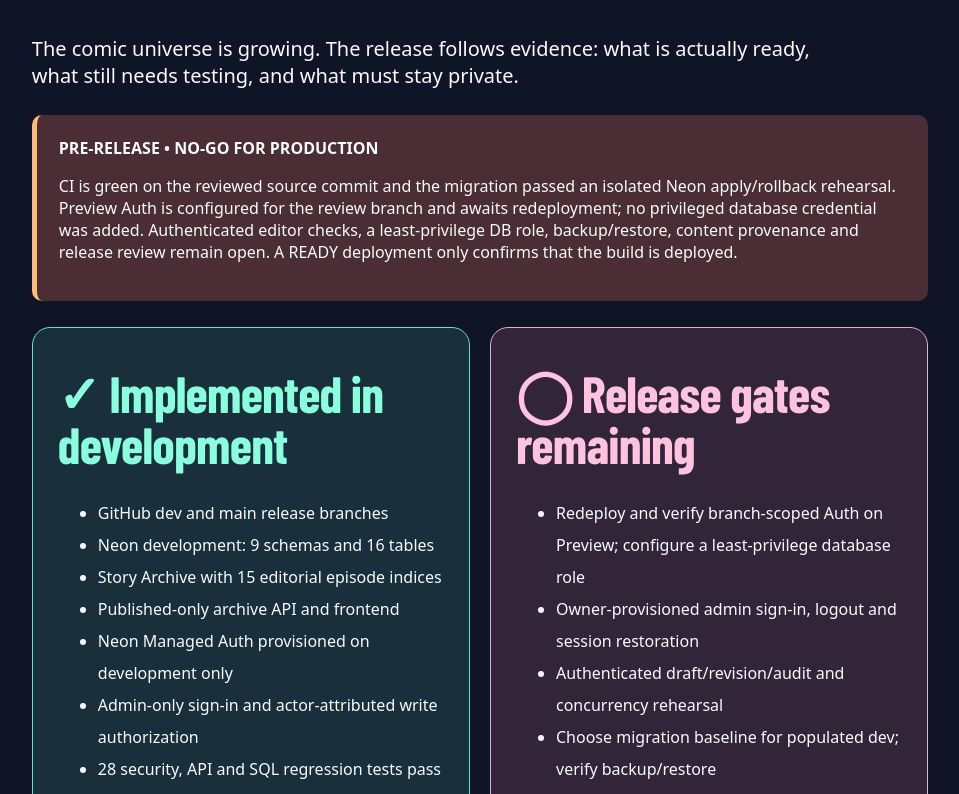
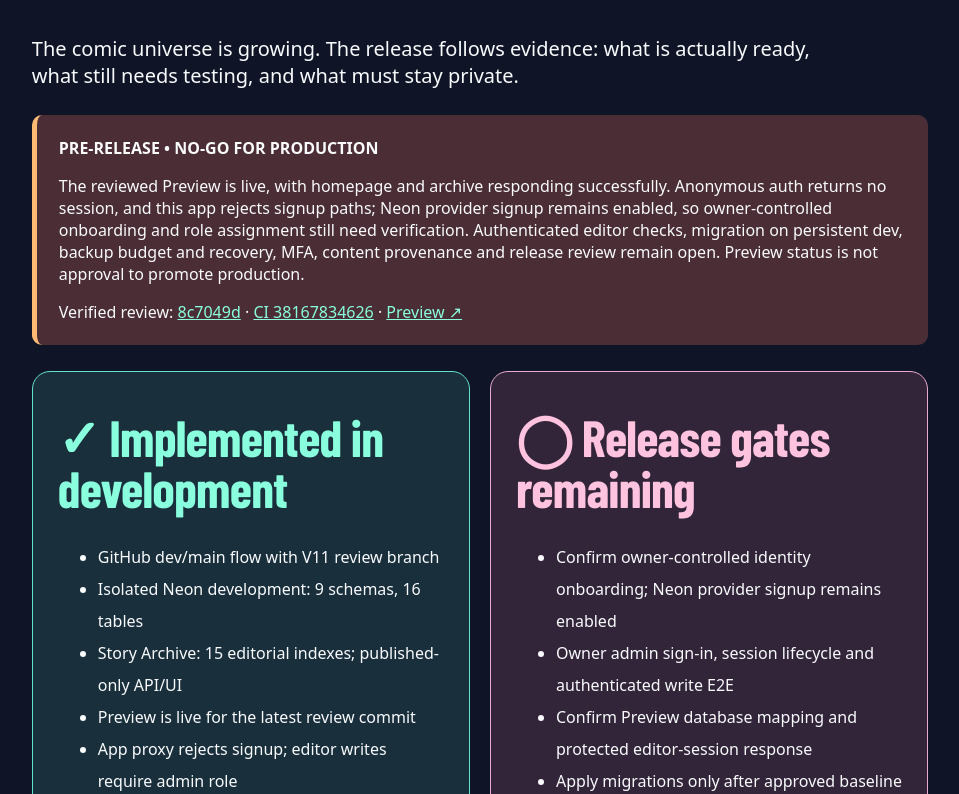
Before and after one commit to bjo163/monwitness-xii, a Next.js app: page /handover in a window 1280 px wide. Shown: the part 426-1220 px from the top of the page, without its empty margins (160-1119 px from the left). Built offline with nearby package versions, Linux system fonts and the light colour scheme; a web font is replaced by a local one.

Commit message:
docs: refresh visual release handover

```diff
--- a/app/handover/page.jsx
+++ b/app/handover/page.jsx
@@ -1,16 +1,16 @@
 import Link from "next/link";
 export const metadata={title:"MoonWitness XII — Release & Handover"};
-const done=["GitHub dev and main release branches","Neon development: 9 schemas and 16 tables","Story Archive with 15 editorial episode indices","Published-only archive API and frontend","Neon Managed Auth provisioned on development only","Admin-only sign-in and actor-attributed write authorization","28 security, API and SQL regression tests pass in CI"];
-const pending=["Redeploy and verify branch-scoped Auth on Preview; configure a least-privilege database role","Owner-provisioned admin sign-in, logout and session restoration","Authenticated draft/revision/audit and concurrency rehearsal","Choose migration baseline for populated dev; verify backup/restore","Rate limiting and MFA-capable production editor identity","Review Story Archive provenance and rights; resolve PR #2 and release gates"];
+const done=["GitHub dev/main flow with V11 review branch","Isolated Neon development: 9 schemas, 16 tables","Story Archive: 15 editorial indexes; published-only API/UI","Preview is live for the latest review commit","App proxy rejects signup; editor writes require admin role","Atomic editor write limit: 30 per actor per 15 minutes","CI: locked install, auth tests, migration check, audit and build"];
+const pending=["Confirm owner-controlled identity onboarding; Neon provider signup remains enabled","Owner admin sign-in, session lifecycle and authenticated write E2E","Confirm Preview database mapping and protected editor-session response","Apply migrations only after approved baseline reconciliation","Daily/30-day snapshots need a paid-plan budget; prove data restore","Choose MFA-capable identity; verify archive sources, credits and rights","Review PR #4, recheck PR #2 conflicts and rollback before release"];
 export default function HandoverPage(){return <main style={{background:"#0f1427",color:"#f8fafc",minHeight:"100vh",padding:"32px clamp(20px,5vw,80px)",fontFamily:"system-ui"}}>
-<nav style={{display:"flex",gap:22,flexWrap:"wrap"}}><Link href="/" style={{color:"#72e6ed"}}>← HOME</Link><Link href="/episodes" style={{color:"#72e6ed"}}>STORY ARCHIVE</Link><a style={{color:"#ffda73"}} href="https://github.com/bjo163/monwitness-xii/blob/dev/docs/HANDOVER_V11.md">HANDOVER DOCUMENT ↗</a></nav>
+<nav style={{display:"flex",gap:22,flexWrap:"wrap"}}><Link href="/" style={{color:"#72e6ed"}}>← HOME</Link><Link href="/episodes" style={{color:"#72e6ed"}}>STORY ARCHIVE</Link><a style={{color:"#ffda73"}} href="https://github.com/bjo163/monwitness-xii/blob/codex/v11-release-readiness/docs/HANDOVER_V11.md">HANDOVER DOCUMENT ↗</a></nav>
 <section style={{maxWidth:1050,margin:"72px auto 32px"}}><p style={{color:"#c9fa62",fontWeight:800,letterSpacing:3}}>RELEASE CONTROL • V11 HANDOVER EDITION</p>
 <h1 style={{fontSize:"clamp(42px,7vw,88px)",lineHeight:1.05,margin:"12px 0"}}>MISSION CONTROL <span style={{color:"#6ee6ef"}}>V11</span></h1>
 <p style={{fontSize:20,maxWidth:780}}>The comic universe is growing. The release follows evidence: what is actually ready, what still needs testing, and what must stay private.</p>
-<div style={{background:"#4a2d35",borderLeft:"5px solid #ffbb74",padding:22,margin:"26px 0",borderRadius:10}}><b>PRE-RELEASE • NO-GO FOR PRODUCTION</b><p>CI is green on the reviewed source commit and the migration passed an isolated Neon apply/rollback rehearsal. Preview Auth is configured for the review branch and awaits redeployment; no privileged database credential was added. Authenticated editor checks, a least-privilege DB role, backup/restore, content provenance and release review remain open. A READY deployment only confirms that the build is deployed.</p></div>
+<div style={{background:"#4a2d35",borderLeft:"5px solid #ffbb74",padding:22,margin:"26px 0",borderRadius:10}}><b>PRE-RELEASE • NO-GO FOR PRODUCTION</b><p>The reviewed Preview is live, with homepage and archive responding successfully. Anonymous auth returns no session, and this app rejects signup paths; Neon provider signup remains enabled, so owner-controlled onboarding and role assignment still need verification. Authenticated editor checks, migration on persistent dev, backup budget and recovery, MFA, content provenance and release review remain open. Preview status is not approval to promote production.</p><p style={{marginBottom:0}}>Verified review: <a style={{color:"#8affdd"}} href="https://github.com/bjo163/monwitness-xii/commit/8c7049d27705a8c3482b1f6cc207558c5bfb9eef">8c7049d</a> · <a style={{color:"#8affdd"}} href="https://github.com/bjo163/monwitness-xii/actions/runs/38167834626">CI 38167834626</a> · <a style={{color:"#8affdd"}} href="https://monwitness-xii-git-codex-v11-release-readiness-bjo163s-projects.vercel.app">Preview ↗</a></p></div>
 <div style={{display:"grid",gridTemplateColumns:"repeat(auto-fit,minmax(280px,1fr))",gap:20}}>
 <section style={{background:"#192f3c",padding:25,borderRadius:18,border:"1px solid #62e2c7"}}><h2 style={{color:"#8affdd"}}>✓ Implemented in development</h2><ul style={{lineHeight:2}}>{done.map(x=><li key={x}>{x}</li>)}</ul></section>
 <section style={{background:"#322539",padding:25,borderRadius:18,border:"1px solid #e7abd1"}}><h2 style={{color:"#ffc2df"}}>◯ Release gates remaining</h2><ul style={{lineHeight:2}}>{pending.map(x=><li key={x}>{x}</li>)}</ul></section>
-</div><div style={{marginTop:40,display:"flex",flexWrap:"wrap",gap:14}}><a href="https://github.com/bjo163/monwitness-xii/issues/3" style={{background:"#d5ff69",color:"#161b27",padding:"14px 20px",fontWeight:800,borderRadius:10}}>TRACK GOAL #3 ↗</a><a href="https://github.com/bjo163/monwitness-xii/blob/dev/docs/FINALIZATION_V11_RELEASE_PLAN.md" style={{border:"2px solid #6be7e9",color:"#6be7e9",padding:"12px 20px",fontWeight:800,borderRadius:10}}>VIEW RELEASE PLAN ↗</a></div>
+</div><div style={{marginTop:40,display:"flex",flexWrap:"wrap",gap:14}}><a href="https://github.com/bjo163/monwitness-xii/issues/3" style={{background:"#d5ff69",color:"#161b27",padding:"14px 20px",fontWeight:800,borderRadius:10}}>TRACK GOAL #3 ↗</a><a href="https://github.com/bjo163/monwitness-xii/blob/codex/v11-release-readiness/docs/FINALIZATION_V11_RELEASE_PLAN.md" style={{border:"2px solid #6be7e9",color:"#6be7e9",padding:"12px 20px",fontWeight:800,borderRadius:10}}>VIEW RELEASE PLAN ↗</a></div>
 <footer style={{marginTop:70,borderTop:"1px solid #536072",paddingTop:24,color:"#bdd0df"}}>FIND LIGHT IN DARKNESS · MERCY FIRST • HUMANITY FIRST • EGO LAST · COMEDY ON. SHALAWAT ON.</footer>
 </section></main>}
```
